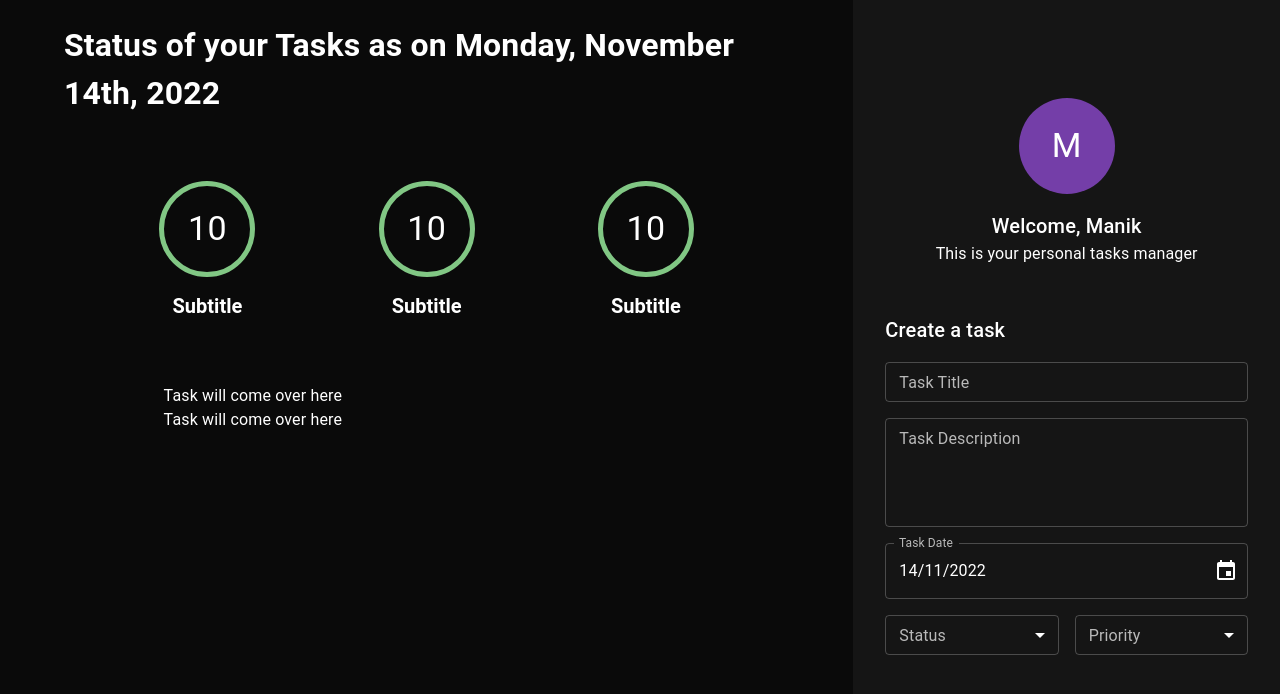
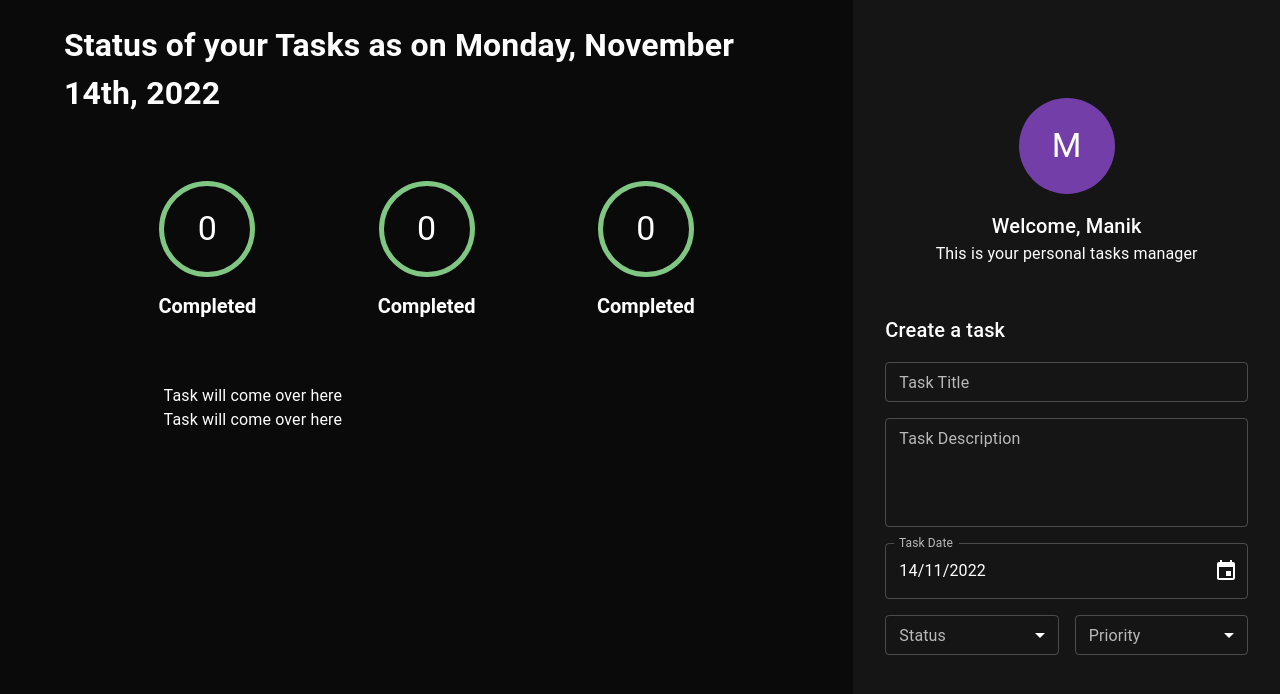
Before and after one commit to solomonakinbiyi/Tasks-Application, a React (Create React App) app: page / in a window 1280 px wide. Shown: the top 694 px of the page. Built offline with nearby package versions, Linux system fonts and the light colour scheme.

Commit message:
emit correct label

```diff
--- /dev/null
+++ b/src/components/taskCounter/helpers/emitCorrectLabel.ts
@@ -0,0 +1,13 @@
+import { Status } from "../../createTaskForm/enums/Status";
+import { TaskCounterStatusType } from "./../interfaces/ItaskCounter";
+
+export const emitCorrectLabel = (status: TaskCounterStatusType): string => {
+  switch (status) {
+    case Status.todo:
+      return `Todo's`;
+    case Status.inProgress:
+      return `In Progress`;
+    case Status.completed:
+      return `Completed`;
+  }
+};
--- a/src/components/taskCounter/taskCounter.tsx
+++ b/src/components/taskCounter/taskCounter.tsx
@@ -3,6 +3,8 @@ import { Avatar, Box, Typography } from "@mui/material";
 import { ITaskCounter } from "./interfaces/ItaskCounter";
 import { Status } from "../createTaskForm/enums/Status";
 import { emitCorrectBorderColor } from "./helpers/emitCorrectBorder";
+import { emitCorrectLabel } from "./helpers/emitCorrectLabel";
+import PropTypes from "prop-types";
 
 export const TaskCounter: FC<ITaskCounter> = (props): ReactElement => {
   const { status = Status.completed, count = 0 } = props;
@@ -24,7 +26,7 @@ export const TaskCounter: FC<ITaskCounter> = (props): ReactElement => {
         }}
       >
         <Typography color="#ffffff" variant="h4">
-          10
+          {count}
         </Typography>
       </Avatar>
       <Typography
@@ -33,8 +35,13 @@ export const TaskCounter: FC<ITaskCounter> = (props): ReactElement => {
         fontSize="20px"
         variant="h5"
       >
-        Subtitle
+        {emitCorrectLabel(status)}
       </Typography>
     </Box>
   );
 };
+
+TaskCounter.propTypes = {
+  count: PropTypes.number,
+  status: PropTypes.oneOf([Status.todo, Status.inProgress, Status.completed]),
+};
```
